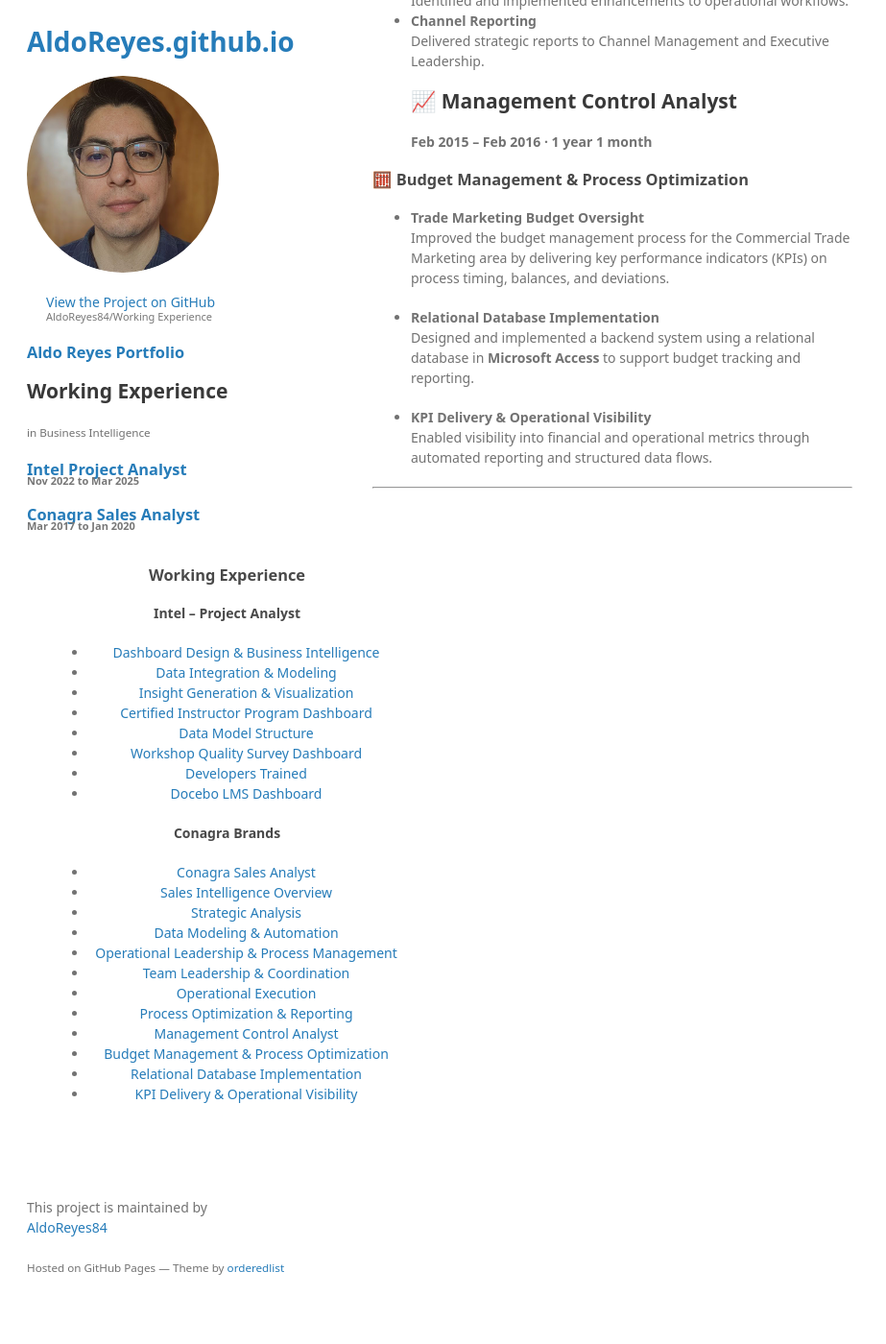
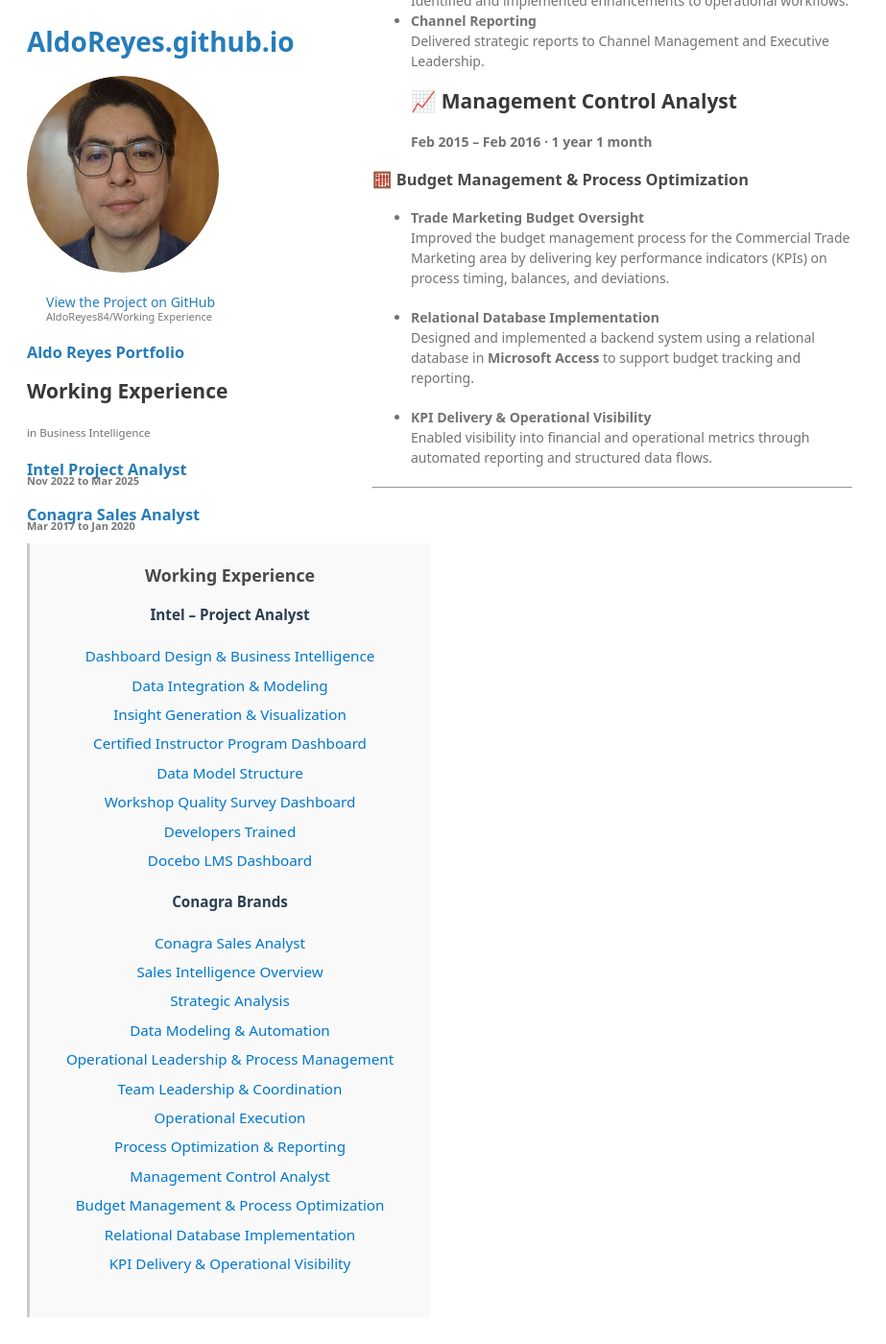
Before and after one commit to AldoReyes84/working_experience, a Jekyll site: the page built from README.md, in a window 1280 px wide and 1400 px high, scrolled down 3149 px. Shown: the whole window at 96% size, without its empty margins (0-923 px from the left). Built offline with Jekyll 4.4.1, drawn with Linux system fonts in a browser that asks for light colours; our own code applies the rules of GitHub Pages for plain Markdown files.

Commit message:
Update style.css

```diff
--- a/assets/css/style.css
+++ b/assets/css/style.css
@@ -34,6 +34,36 @@ footer
     -webkit-font-smoothing: subpixel-antialiased;
 }
 
+aside {
+  padding: 1em;
+  background-color: #f9f9f9;
+  border-left: 3px solid #ccc;
+  font-size: 0.95rem;
+}
+
+aside h4 {
+  margin-top: 1em;
+  font-weight: bold;
+  color: #2c3e50;
+}
+
+aside ul {
+  list-style-type: none;
+  padding-left: 0;
+}
+
+aside li {
+  margin-bottom: 0.5em;
+}
+
+aside a {
+  text-decoration: none;
+  color: #0077cc;
+}
+
+aside a:hover {
+  text-decoration: underline;
+}
 
 
 .layout-body-aside {
@@ -176,9 +206,10 @@ h1 {
     header a small {
         display: inline
     }
-	.layout-body-aside{
+	aside {
 		display: none;
 	}
+
 	ul{
 		padding: 0;
 	}
```
